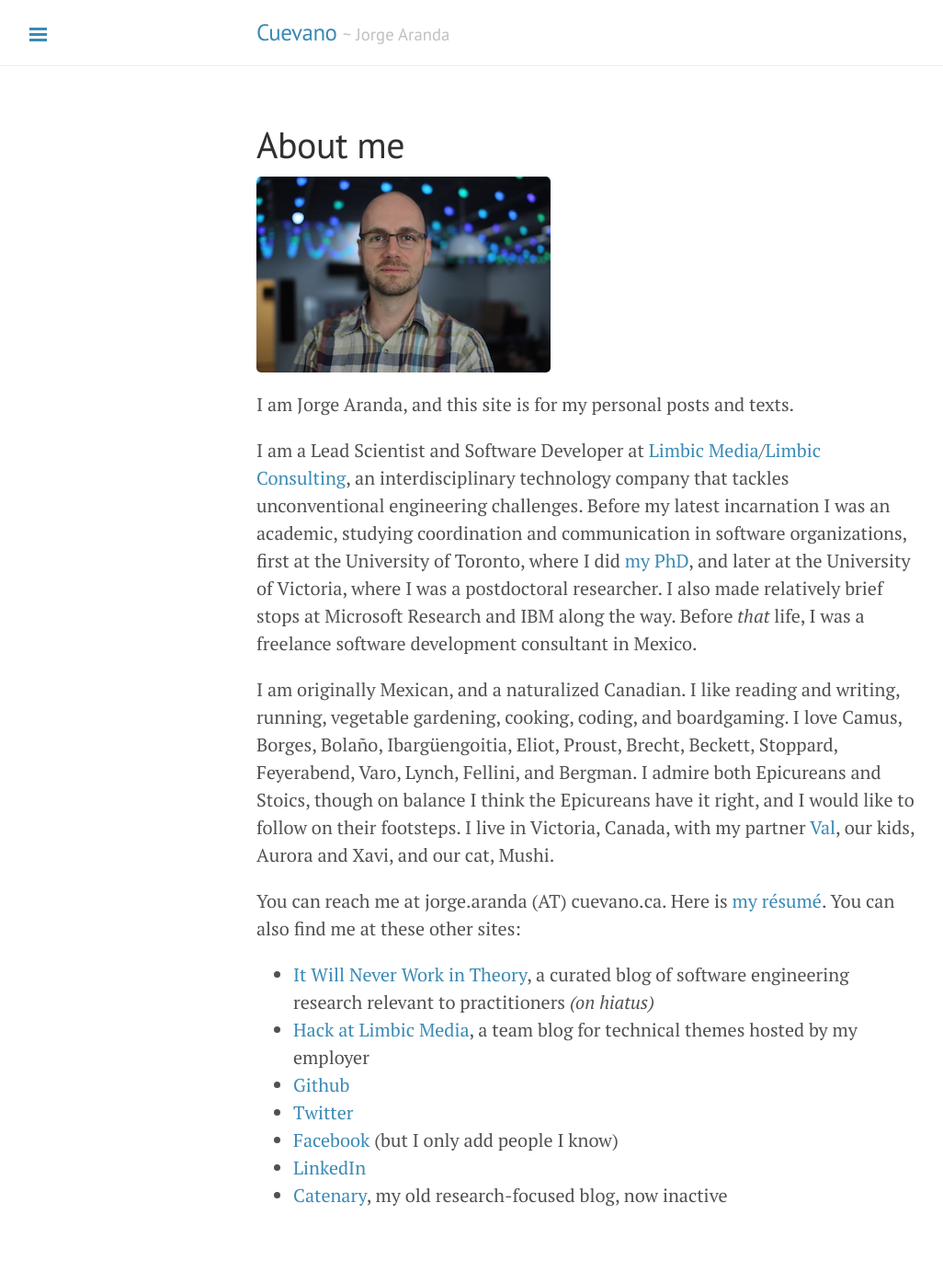
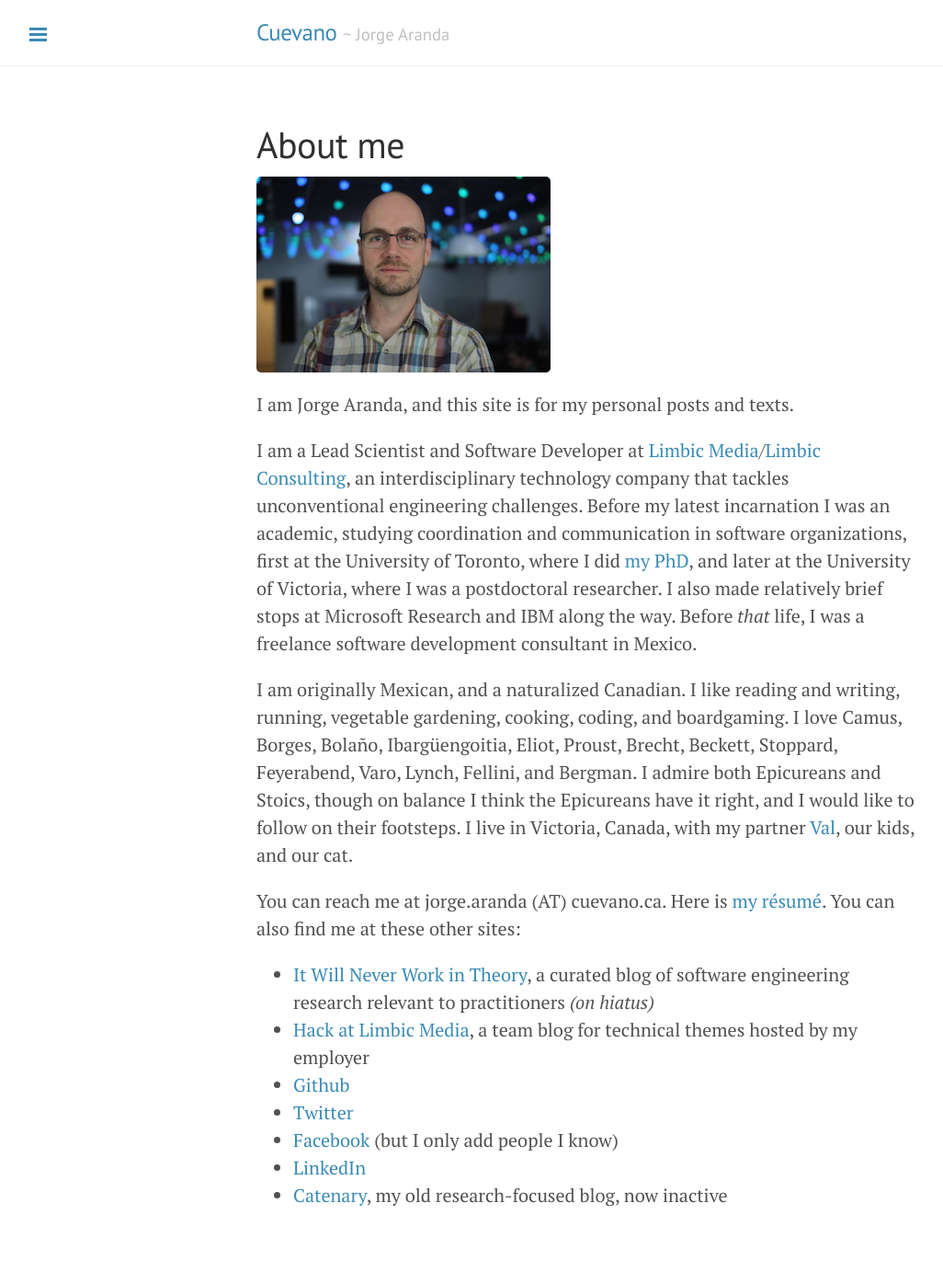
Before and after one commit to jorgearanda/cuevano, a Jekyll site: the page built from about.md, in a window 1280 px wide. Shown: the whole page at 92% size, without its empty margins (1-1027 px from the left). Built offline with Jekyll 4.4.1, drawn with Linux system fonts in a browser that asks for light colours; Markdown is read by kramdown in place of the engine named in the settings.

Commit message:
Remove some bio info

```diff
--- a/about.md
+++ b/about.md
@@ -28,7 +28,7 @@ I admire both Epicureans and Stoics,
 though on balance I think the Epicureans have it right,
 and I would like to follow on their footsteps.
 I live in Victoria, Canada,
-with my partner [Val](http://valcortes.wordpress.com/), our kids, Aurora and Xavi, and our cat, Mushi.
+with my partner [Val](http://valcortes.wordpress.com/), our kids, and our cat.
 
 You can reach me at jorge.aranda (AT) cuevano.ca.
 Here is [my résumé](/wp-content/uploads/2016/08/Jorge-Aranda-Resume.pdf).
```
